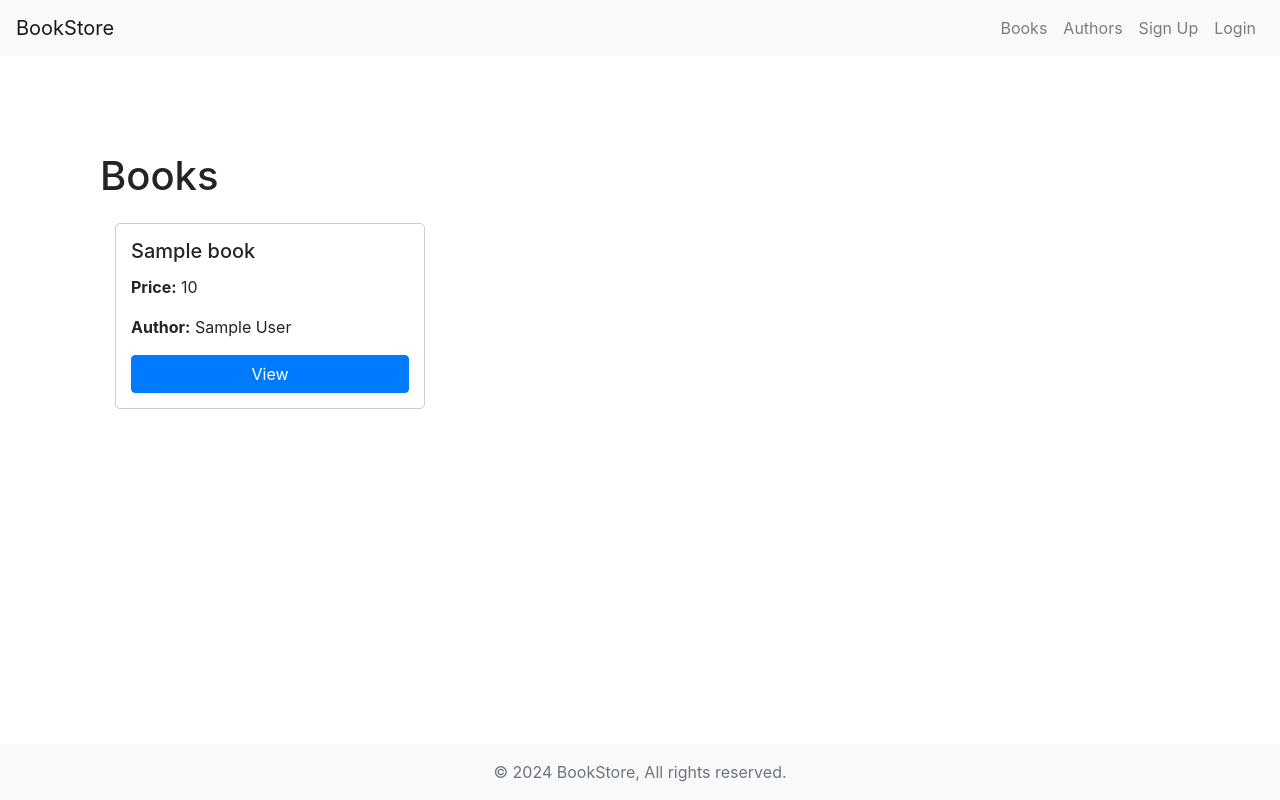
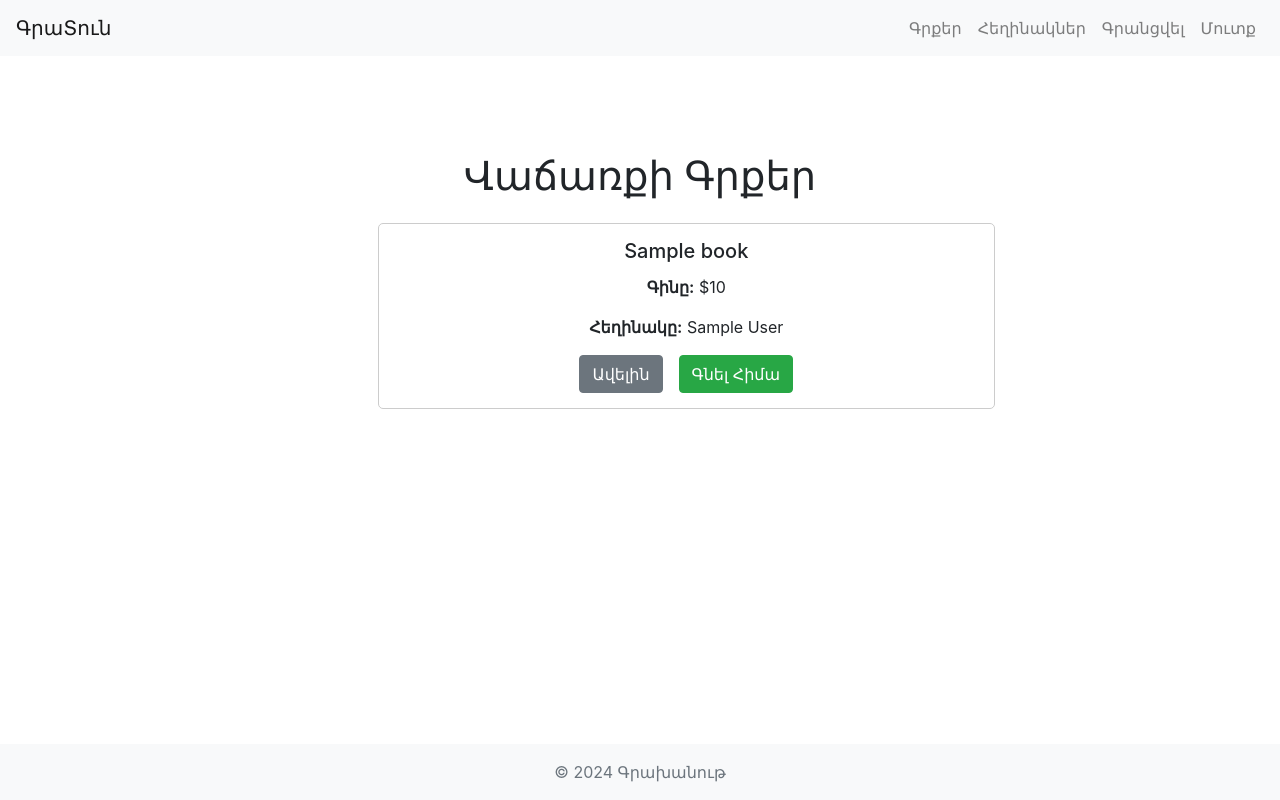
Before and after one commit to Arm018/BooksAuthorsSymfony, a Symfony app: template templates/book/index.html.twig in a window 1280 px wide. Run offline with Twig, Linux system fonts and the light colour scheme; the template is opened without the code that fills it: most values are stand-ins (such as "Sample title", 1, 10 or a date in 2020); some libraries are stand-ins or nearby versions.

Commit message:
Changing the language to armenian

```diff
--- a/templates/admin/author/create.html.twig
+++ b/templates/admin/author/create.html.twig
@@ -1,6 +1,6 @@
 {% extends 'admin/base.html.twig' %}
 
-{% block title %}Create Author{% endblock %}
+{% block title %}Ստեղծել Հեղինակի{% endblock %}
 
 {% block body %}
     <div class="author-create">
@@ -9,7 +9,7 @@
         {{ form_row(form.first_name) }}
         {{ form_row(form.last_name) }}
         {{ form_row(form.biography) }}
-        <button class="btn btn-success">Create Author</button>
+        <button class="btn btn-success">Ստեղծել</button>
         {{ form_end(form) }}
     </div>
 {% endblock %}
--- a/templates/admin/author/edit.html.twig
+++ b/templates/admin/author/edit.html.twig
@@ -1,6 +1,6 @@
 {% extends 'admin/base.html.twig' %}
 
-{% block title %}Edit Author{% endblock %}
+{% block title %}Փոփոխել Հեղինակին{% endblock %}
 
 {% block body %}
     <div class="author-edit">
@@ -11,7 +11,7 @@
         {{ form_row(form.first_name) }}
         {{ form_row(form.last_name) }}
         {{ form_row(form.biography) }}
-        <button class="btn btn-success">Save Changes</button>
+        <button class="btn btn-success">Պահպանել</button>
         {{ form_end(form) }}
     </div>
 {% endblock %}
--- a/templates/author/index.html.twig
+++ b/templates/author/index.html.twig
@@ -12,7 +12,7 @@
                     <div class="card">
                         <div class="card-body">
                             <h5 class="card-title">{{ author.firstName }} {{ author.lastName }}</h5>
-                            <p class="card-text">Biography: {{ author.biography }}</p>
+                            <p class="card-text">Biography: {{ author.biography|slice(0, 110) ~ (author.biography|length > 100 ? ' . . . ' : '') }}</p>
 
                             <a href="{{ path('app_author_show', { id: author.id }) }}" class="btn btn-primary">View Author's Books</a>
                         </div>
--- a/templates/base.html.twig
+++ b/templates/base.html.twig
@@ -34,7 +34,7 @@
 <body>
 <!-- Navbar -->
 <nav class="navbar navbar-expand-lg navbar-light bg-light">
-    <a class="navbar-brand" href="{{ path('app_home') }}">BookStore</a>
+    <a class="navbar-brand" href="{{ path('app_home') }}">ԳրաՏուն</a>
     <button class="navbar-toggler" type="button" data-toggle="collapse" data-target="#navbarNav"
             aria-controls="navbarNav" aria-expanded="false" aria-label="Toggle navigation">
         <span class="navbar-toggler-icon"></span>
@@ -43,26 +43,26 @@
         <ul class="navbar-nav ml-auto">
 
             <li class="nav-item">
-                <a class="nav-link" href="{{ path('app_books') }}">Books</a>
+                <a class="nav-link" href="{{ path('app_books') }}">Գրքեր</a>
             </li>
             <li class="nav-item">
-                <a class="nav-link" href="{{ path('app_authors') }}">Authors</a>
+                <a class="nav-link" href="{{ path('app_authors') }}">Հեղինակներ</a>
             </li>
             {% if is_granted('IS_AUTHENTICATED_FULLY') %}
                 <li class="nav-item">
-                    <a class="nav-link" href="{{ path('app_account') }}">My Account</a>
+                    <a class="nav-link" href="{{ path('app_account') }}">Իմ էջը</a>
                 </li>
                 <li class="nav-item">
                     <form method="post" action="{{ path('app_logout') }}">
-                        <button type="submit" class="btn btn-link nav-link">Logout ({{ app.user.email }})</button>
+                        <button type="submit" class="btn btn-link nav-link">Դուրս Գալ ({{ app.user.email }})</button>
                     </form>
                 </li>
             {% else %}
                 <li class="nav-item">
-                    <a class="nav-link" href="{{ path('app_register') }}">Sign Up</a>
+                    <a class="nav-link" href="{{ path('app_register') }}">Գրանցվել</a>
                 </li>
                 <li class="nav-item">
-                    <a class="nav-link" href="{{ path('app_login') }}">Login</a>
+                    <a class="nav-link" href="{{ path('app_login') }}">Մուտք</a>
                 </li>
             {% endif %}
         </ul>
@@ -74,7 +74,7 @@
 </div>
 
 <footer class="mt-auto">
-    <span class="text-muted">© 2024 BookStore, All rights reserved.</span>
+    <span class="text-muted">© 2024 Գրախանութ</span>
 </footer>
 
 <script src="https://code.jquery.com/jquery-3.5.1.slim.min.js"></script>
--- a/templates/book/index.html.twig
+++ b/templates/book/index.html.twig
@@ -5,7 +5,7 @@
 {% block body %}
     <style>
         .card {
-            margin: 15px;
+            margin: 15px 0; /* Add vertical margin for spacing between cards */
             padding: 15px;
             border: 1px solid #ccc;
             border-radius: 5px;
@@ -19,17 +19,22 @@
     </style>
 
     <div class="container mt-5">
-        <h1>Books</h1>
+        <h1 class="text-center">Վաճառքի Գրքեր</h1>
         <div class="row">
             {% for book in books %}
-                <div class="col-md-4">
+                <div class="col-md-3"></div>
+                <div class="col-md-7">
                     <div class="card">
-                        <h5 class="card-title">{{ book.title }}</h5>
-                        <p class="card-text"><strong>Price:</strong> {{ book.price }}</p>
-                        <p class="card-text"><strong>Author:</strong> {{ book.author.firstName }} {{ book.author.lastName }}</p>
-                        <a href="{{ path('app_book_show', { 'id': book.id }) }}" class="btn btn-primary">View</a>
+                        <h5 class="card-title text-center">{{ book.title }}</h5>
+                        <p class="card-text text-center"><strong>Գինը:</strong> ${{ book.price }}</p>
+                        <p class="card-text text-center"><strong>Հեղինակը:</strong> {{ book.author.firstName }} {{ book.author.lastName }}</p>
+                        <div class="d-flex justify-content-center">
+                            <a href="{{ path('app_book_show', { 'id': book.id }) }}" class="btn btn-secondary">Ավելին</a>
+                            <a href="" class="btn btn-success ml-3">Գնել Հիմա</a>
+                        </div>
                     </div>
                 </div>
+                <div class="col-md-2"></div>
             {% else %}
                 <p>No books found.</p>
             {% endfor %}
```
Also changed, not shown: templates/admin/author/index.html.twig (+9 -9 lines), templates/admin/base.html.twig (+6 -6 lines), templates/admin/index.html.twig (+4 -4 lines).
